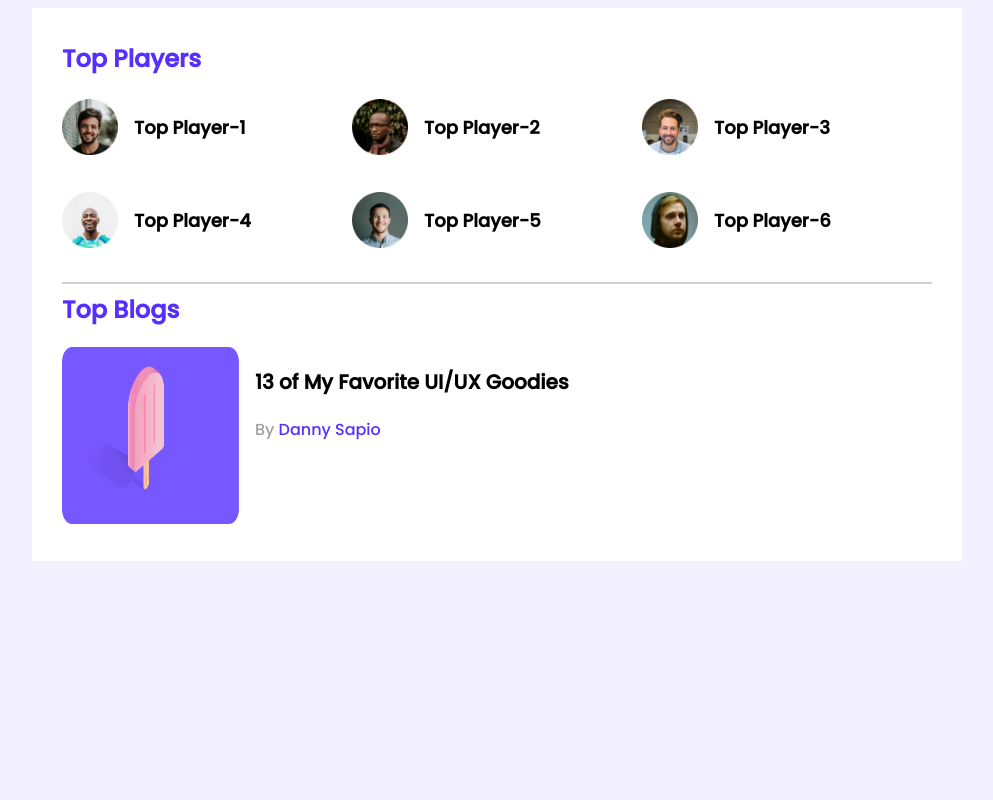
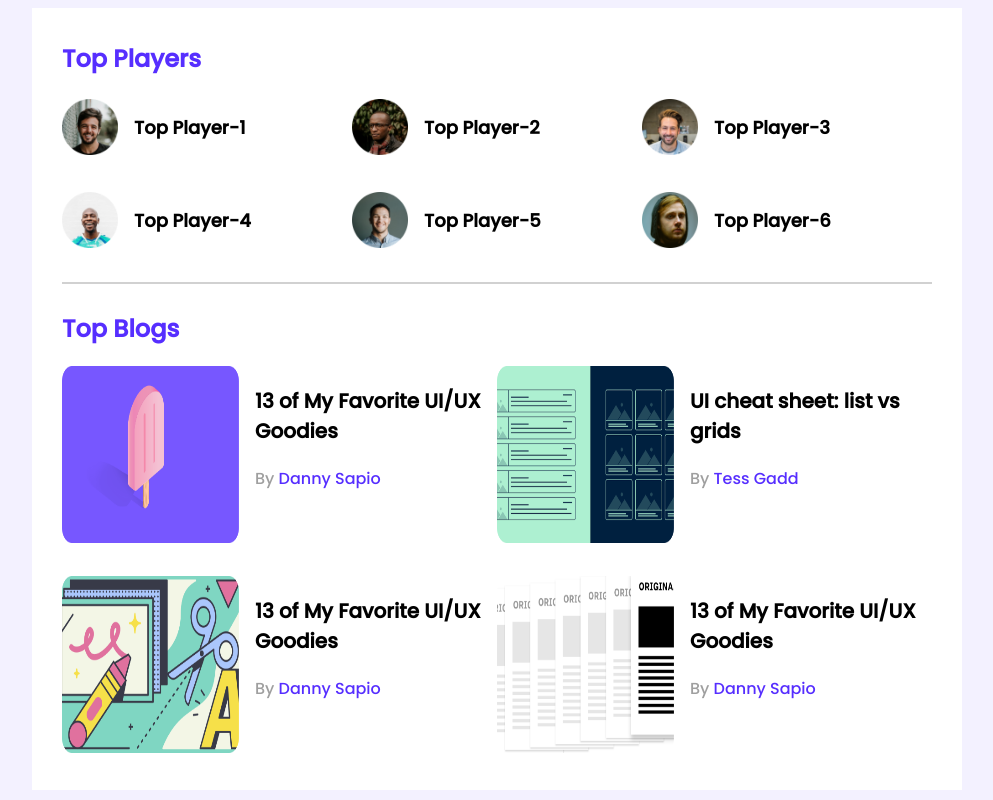
Before and after one commit to mim2041/leader-board-css3, a plain HTML site: page index.html in a window 1280 px wide. Shown: the whole page, without its empty margins (143-1136 px from the left). Drawn offline with Linux system fonts and the light colour scheme.

Commit message:
blogs section added

```diff
--- a/index.html
+++ b/index.html
@@ -57,6 +57,33 @@
                             <p class="blog-author">By <a href="">Danny Sapio</a></p>
                         </div>
                     </article>
+                    <article class="blog">
+                        <div class="thumbnail">
+                            <img src="images/blogs/blog-2.png" alt="">
+                        </div>
+                        <div class="blog-info">
+                            <h3 class="blog-title">UI cheat sheet: list vs grids</h3>
+                            <p class="blog-author">By <a href="">Tess Gadd</a></p>
+                        </div>
+                    </article>
+                    <article class="blog">
+                        <div class="thumbnail">
+                            <img src="images/blogs/blog-3.png" alt="">
+                        </div>
+                        <div class="blog-info">
+                            <h3 class="blog-title">13 of My Favorite UI/UX Goodies</h3>
+                            <p class="blog-author">By <a href="">Danny Sapio</a></p>
+                        </div>
+                    </article>
+                    <article class="blog">
+                        <div class="thumbnail">
+                            <img src="images/blogs/blog-4.png" alt="">
+                        </div>
+                        <div class="blog-info">
+                            <h3 class="blog-title">13 of My Favorite UI/UX Goodies</h3>
+                            <p class="blog-author">By <a href="">Danny Sapio</a></p>
+                        </div>
+                    </article>
                 </div>
             </div>
         </section>
--- a/styles/style.css
+++ b/styles/style.css
@@ -44,9 +44,15 @@ main{
 }
 hr{
     border: 1px solid #D1D1D1;
+    margin-bottom: 27px;
 }
 
 /* top blogs styles */
+.blogs{
+    display: grid;
+    grid-template-columns: repeat(2, 1fr);
+    grid-row-gap: 26px;
+}
 .blog{
     display: flex;
 }
```
